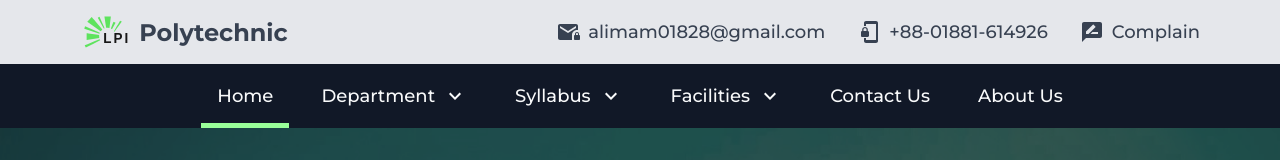
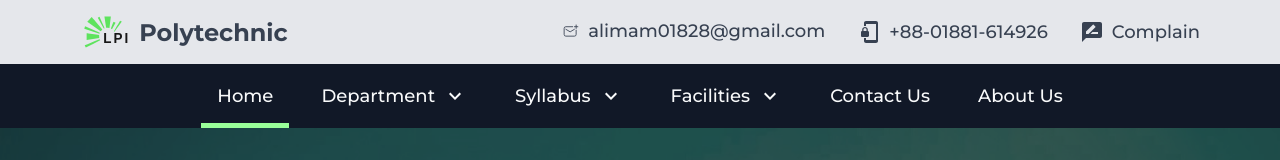
Before and after one commit to al-imam/lpi, a React (Vite) app: page / in a window 1280 px wide. Shown: the top 160 px of the page. Built offline with nearby package versions, Linux system fonts and the light colour scheme.

Commit message:
add our email icons

```diff
--- a/src/components/Header/Header.jsx
+++ b/src/components/Header/Header.jsx
@@ -1,4 +1,3 @@
-import MailLockIcon from "@mui/icons-material/MailLock";
 import PhonelinkLockIcon from "@mui/icons-material/PhonelinkLock";
 import RateReviewIcon from "@mui/icons-material/RateReview";
 import SortIcon from "@mui/icons-material/Sort";
@@ -6,6 +5,7 @@ import { grey } from "@mui/material/colors";
 import { NavLink } from "react-router-dom";
 import classes from "./header.module.css";
 import logo from "/assets/logo.svg";
+import { Email } from "@svg";
 
 export default function Header({ setOpen, open }) {
   return (
@@ -18,7 +18,7 @@ export default function Header({ setOpen, open }) {
         <ul className={classes.items}>
           <li>
             <a href="mailto:alimam01828@gmail.com" className={classes.item}>
-              <MailLockIcon /> alimam01828@gmail.com
+              <Email /> alimam01828@gmail.com
             </a>
           </li>
           <li>
```
